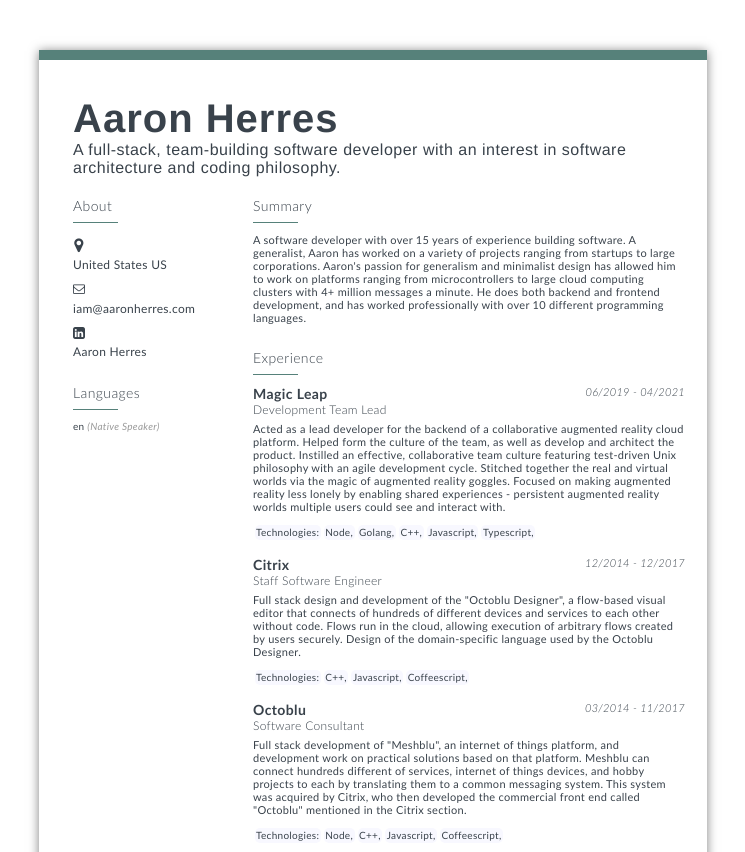
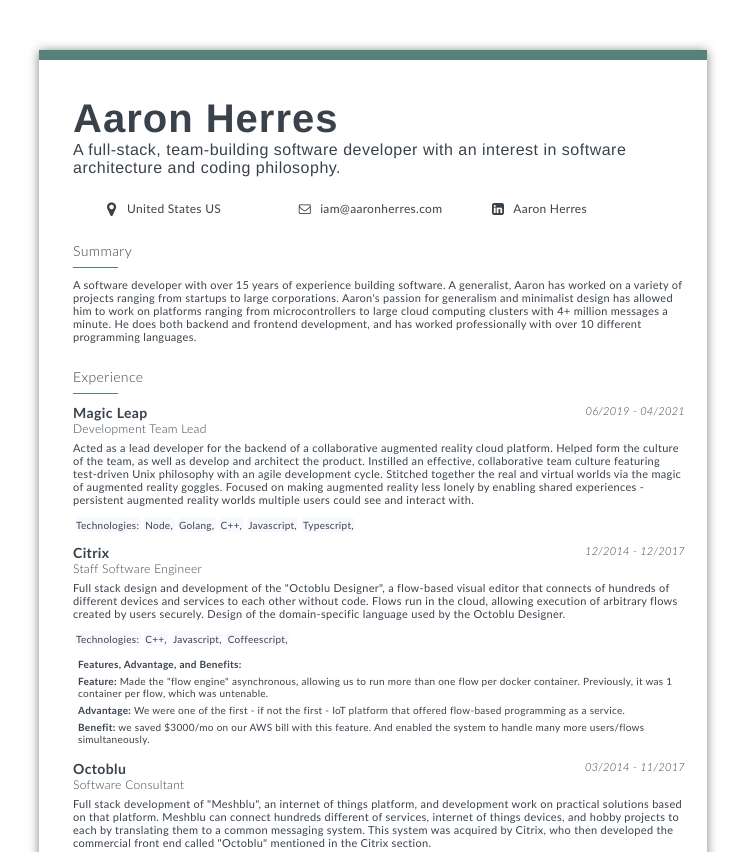
Before and after one commit to redaphid/resume, a website: page index.html in a window 1280 px wide. Shown: the top 852 px of the page, without its empty margins (267-1012 px from the left). Drawn offline with Linux system fonts and the light colour scheme; a web font is replaced by a local one.

Commit message:
I hate myself for spending so much time on this

```diff
--- a/index.html
+++ b/index.html
@@ -276,12 +276,8 @@
 }
 
 .left-column {
-  float: left;
-  width: 160px;
-  margin-right: 20px;
-  word-wrap: break-word;
+display:flex;
 }
-
 .right-column {
   width: auto;
   overflow: hidden;
@@ -415,10 +411,6 @@
     <div class="resume-content">
       <aside class="left-column">
         <div class="container about-container">
-            <div class="title">
-                <h3>About</h3>
-                <div class="keyline"></div>
-            </div>
                 <div class="info-tag-container">
                     <i class="fa fa-map-marker"></i>
 
@@ -525,17 +517,6 @@
                                 <div class="keyline"></div>
                             </div>            </section>
             </div>
-            <div class="container languages-container">
-                <div class="title">
-                    <h3>Languages</h3>
-                    <div class="keyline"></div>
-                </div>
-                <ul class="minimal">
-                        <li>
-                            <h6>en <em>(Native Speaker)</em></h6>
-                        </li>
-                </ul>
-            </div>
       </aside>
       <div class="right-column">
                 <div class="container summary-container">
@@ -589,6 +570,7 @@
                             <h6 class="skill">Typescript, </h6>
                     </div>
 
+                    </div>
                 </section>
                 <section class="item">
                     <div class="section-header clearfix">
@@ -616,6 +598,16 @@
                             <h6 class="skill">Coffeescript, </h6>
                     </div>
 
+                    <div class="feature-advantage-benefits">
+                         <h6>Features, Advantage, and Benefits:</h6>
+                            <div class="feature-advantage-benefit">
+                                <div class="feature"><div class="fab-title">Feature:</div> Made the &quot;flow engine&quot; asynchronous, allowing us to run more than one flow per docker container. Previously, it was 1 container per flow, which was untenable.</div>
+                                <div class="advantage"><div class="fab-title">Advantage:</div> We were one of the first - if not the first - IoT platform that offered flow-based programming as a service.</div>
+                                <div class="benefit"><div class="fab-title">Benefit:</div> we saved $3000/mo on our AWS bill with this feature. And enabled the system to handle many more users/flows simultaneously.</div>
+                            </div>
+                        </div>
+                    </div>
+                    </div>
                 </section>
                 <section class="item">
                     <div class="section-header clearfix">
@@ -646,6 +638,7 @@
                             <h6 class="skill">Coffeescript, </h6>
                     </div>
 
+                    </div>
                 </section>
                 <section class="item">
                     <div class="section-header clearfix">
@@ -671,6 +664,7 @@
                             <h6 class="skill">HTML, </h6>
                     </div>
 
+                    </div>
                 </section>
                 <section class="item">
                     <div class="section-header clearfix">
@@ -701,6 +695,7 @@
                             <h6 class="skill">Javascript, </h6>
                     </div>
 
+                    </div>
                 </section>
                 <section class="item">
                     <div class="section-header clearfix">
@@ -726,6 +721,7 @@
                             <h6 class="skill">Python, </h6>
                     </div>
 
+                    </div>
                 </section>
                 <section class="item">
                     <div class="section-header clearfix">
@@ -749,6 +745,7 @@
                             <h6 class="skill">Java, </h6>
                     </div>
 
+                    </div>
                 </section>
                 <section class="item">
                     <div class="section-header clearfix">
@@ -774,6 +771,7 @@
                             <h6 class="skill">SQL, </h6>
                     </div>
 
+                    </div>
                 </section>
                 <section class="item">
                     <div class="section-header clearfix">
@@ -801,6 +799,7 @@
                             <h6 class="skill">Python, </h6>
                     </div>
 
+                    </div>
                 </section>
                 <section class="item">
                     <div class="section-header clearfix">
@@ -823,6 +822,7 @@
                             <h6 class="skill">Ada, </h6>
                     </div>
 
+                    </div>
                 </section>
         </div>
         <div class="container education-container">
--- a/mods.css
+++ b/mods.css
@@ -1,4 +1,7 @@
 
+.item {
+    padding-bottom: 10px;
+}
 .item ul {
     display: flex;
     color: #555;
@@ -23,3 +26,36 @@
     display:flex;
     flex-direction: row;
 }
+.about-container {
+    display:flex;
+    flex:1;
+    justify-content: space-evenly;
+}
+/* .resume-content {
+    display: flex;
+    flex-direction: column;
+} */
+
+.feature-advantage-benefits {
+    margin: 5px;
+    margin-top:10px;
+}
+.feature-advantage-benefits h6 {
+    font-weight: bold;
+}
+.feature-advantage-benefit {
+ display: flex;
+ flex-direction: column;
+}
+.feature-advantage-benefit {
+    font-size:10px;
+
+}
+.feature-advantage-benefit div {
+    margin-top: 5px;
+}
+
+.feature-advantage-benefit .fab-title {
+    display:inline;
+    font-weight: bold;
+}
```
Also changed, not shown: resume.json (+8 -1 lines).
